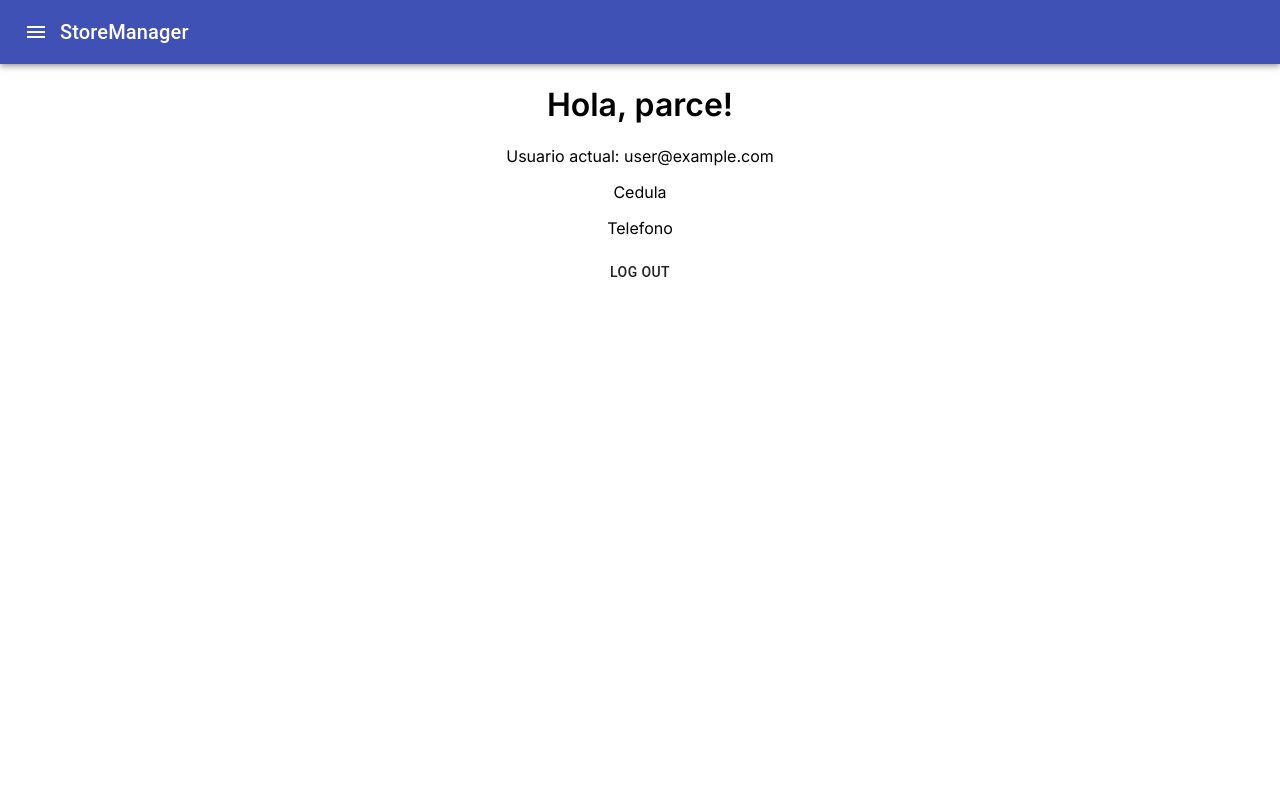
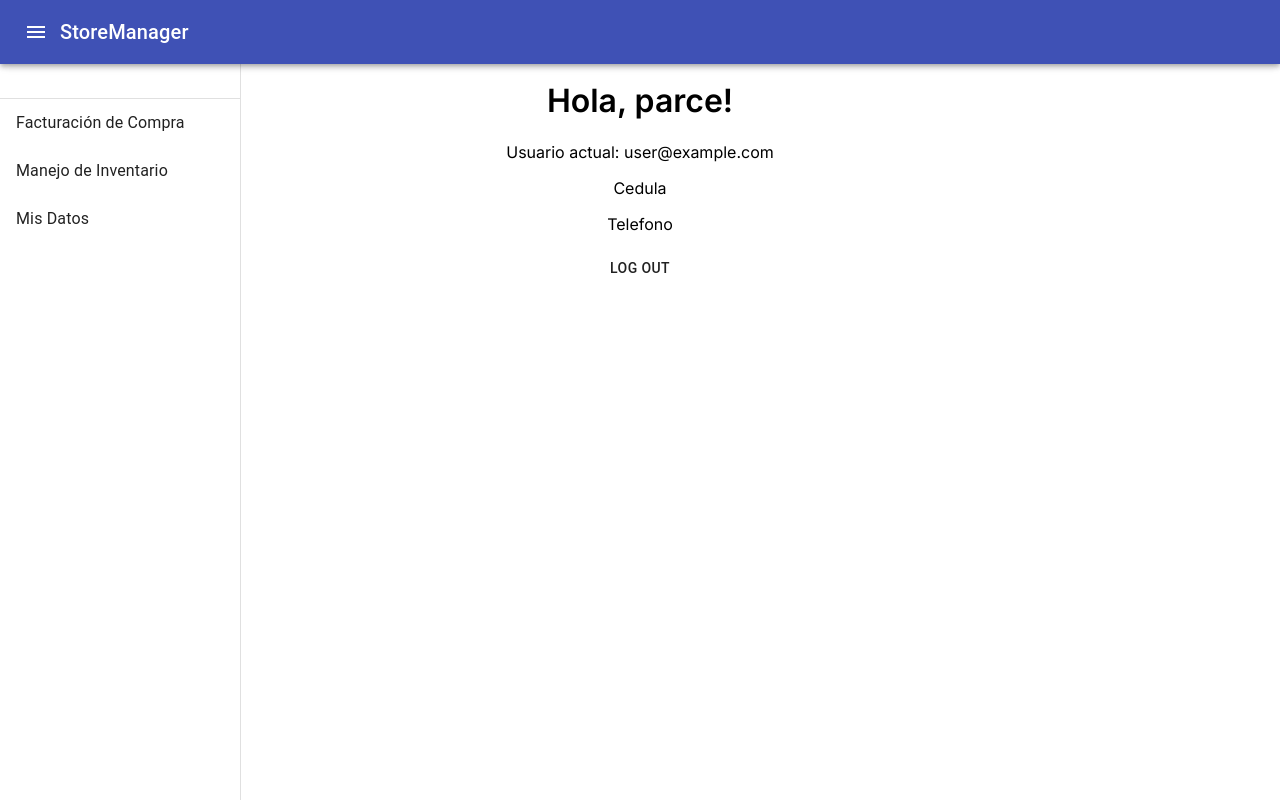
Before and after one commit to nm000/TenderiaPOO, a React (Create React App) app in the folder tenderia/: page /user in a window 1280 px wide. Built offline with nearby package versions, Linux system fonts and the light colour scheme; no server answers; the database is empty; sample sign-in values are in the browser's storage.

Commit message:
Nuevo componente menu

```diff
--- a/tenderia/src/Inicio-Usuario/Usuario.js
+++ b/tenderia/src/Inicio-Usuario/Usuario.js
@@ -4,20 +4,33 @@ import { useHistory } from 'react-router-dom';
 import { makeStyles } from '@material-ui/core/styles';
 import AppBar from '@material-ui/core/AppBar';
 import Toolbar from '@material-ui/core/Toolbar';
+import { Drawer } from '@material-ui/core';
 import Typography from '@material-ui/core/Typography';
 import Button from '@material-ui/core/Button';
 import IconButton from '@material-ui/core/IconButton';
 import MenuIcon from '@material-ui/icons/Menu';
-import {AuthContext}  from '../utils/Auth.js';
+import { AuthContext } from '../utils/Auth.js';
 import AddStoreDialog from '../AddStoreDialog/AddStoreDialog';
+import Menu from '../Menu/Menu';
+const drawerWidth = 340;
 const useStyles = makeStyles((theme) => ({
+  root: {
+    display: 'flex',
+  },
   appBar: {
+    zIndex: theme.zIndex.drawer + 1,
+  },
+  content: {
     flexGrow: 1,
+    padding: theme.spacing(3),
   },
   title: {
     flexGrow: 1,
     textAlign: 'left'
   },
+  container: {
+    paddingTop: 60
+  }
 }));
 const Usuario = () => {
   let history = useHistory();
@@ -28,6 +41,7 @@ const Usuario = () => {
   const [phone, setPhoneNumber] = useState('');
   const [storeName, setStoreName] = useState('');
   const [storeExist, setStore] = useState(true);
+  const [menu, setMenu] = useState(true);
   const logout = () => {
     firebase.auth().signOut().then(() => {
       history.push("/login");
@@ -35,8 +49,8 @@ const Usuario = () => {
       alert("Houston, we have a problem");
     });
   }
-  useEffect(()=> {
-    firebase.database().ref('usuario/'+user.currentUser.uid).get().then(function(snapshot) {
+  useEffect(() => {
+    firebase.database().ref('usuario/' + user.currentUser.uid).get().then(function (snapshot) {
       if (snapshot.exists()) {
         setName(snapshot.val().nombre)
         setID(snapshot.val().cedula)
@@ -45,10 +59,10 @@ const Usuario = () => {
       else {
         console.log("No data available");
       }
-    }).catch(function(error) {
+    }).catch(function (error) {
       console.error(error);
     });
-    firebase.database().ref('local/'+user.currentUser.uid).get().then(function(snapshot) {
+    firebase.database().ref('local/' + user.currentUser.uid).get().then(function (snapshot) {
       if (snapshot.exists()) {
         console.log(snapshot.val().nombre)
         setStoreName(snapshot.val().nombre)
@@ -56,16 +70,16 @@ const Usuario = () => {
       else {
         setStore(false);
       }
-    }).catch(function(error) {
+    }).catch(function (error) {
       console.error(error);
     });
   })
   const currentUser = user.currentUser.email;
   return (
-    <div className={classes.appBar}>
-      <AppBar position="static">
+    <div>
+      <AppBar className={classes.appBar}>
         <Toolbar>
-          <IconButton edge="start" className={classes.menuButton} color="inherit" aria-label="menu">
+          <IconButton edge="start" onClick={(e) => menu ? setMenu(false) : setMenu(true)} className={classes.menuButton} color="inherit" aria-label="menu">
             <MenuIcon />
           </IconButton>
           <Typography variant="h6" className={classes.title}>
@@ -75,13 +89,16 @@ const Usuario = () => {
         </Toolbar>
       </AppBar>
       {/*storeExist? <p></p> :<AddStoreDialog></AddStoreDialog>*/}
+      <div class={classes.container}>
         <h1>Hola, parce!</h1>
         <p>Usuario actual: {currentUser}</p>
         <p>{name}</p>
         <p>Cedula {id}</p>
         <p>Telefono {phone}</p>
         <p>{storeName}</p>
+        {menu ? <Menu name={name}></Menu> : <></>}
         <Button onClick={(e) => logout()}>Log out</Button>
+      </div>
     </div>
   )
 }
--- /dev/null
+++ b/tenderia/src/Menu/Menu.js
@@ -0,0 +1,45 @@
+import React from "react";
+import { Drawer, List, ListItem, ListItemText, Divider, Button } from '@material-ui/core';
+import { makeStyles } from '@material-ui/core/styles';
+const drawerWidth = 240;
+const useStyles = makeStyles((theme) => ({
+    root: {
+        display: 'flex',
+    },
+    drawer: {
+        width: drawerWidth,
+        flexShrink: 0,
+    },
+    drawerPaper: {
+        width: drawerWidth,
+    },
+    drawerContainer: {
+        overflow: 'auto',
+        paddingTop: '70px'
+    },
+}));
+
+const Menu = (props) => {
+    const classes = useStyles();
+    return (<Drawer
+        className={classes.drawer}
+        classes={{
+            paper: classes.drawerPaper,
+        }}
+        variant="permanent"
+        anchor="left"
+    >
+        <div className={classes.drawerContainer}>
+            <List>
+                <Button color="inherit">{props.name.split(" ")[0]}</Button>
+                <Divider></Divider>
+                {['Facturación de Compra', 'Manejo de Inventario', 'Mis Datos'].map((text, index) => (
+                    <ListItem button key={text}>
+                        <ListItemText>{text}</ListItemText>
+                    </ListItem>
+                ))}
+            </List>
+        </div>
+    </Drawer>)
+}
+export default Menu;
```
Lines whose indentation alone changed are shown as unchanged.
